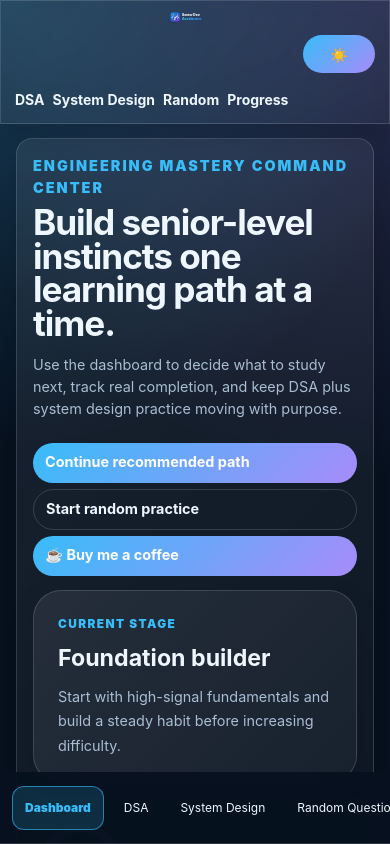
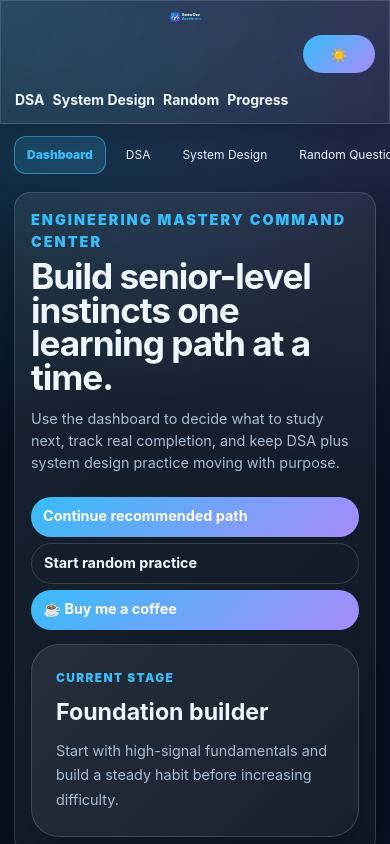
Before and after one commit to msomi22/senior-dev-accelerator, a React (Vite) app: page / in a window 390 px wide. Shown: the top 844 px of the page. Built offline with nearby package versions, Linux system fonts and the light colour scheme; no server answers.

Commit message:
Keep mobile sidebar navigation visible

```diff
--- a/src/styles/mobile-first-enhanced.css
+++ b/src/styles/mobile-first-enhanced.css
@@ -3,6 +3,7 @@
     --sidebar-width: 0px;
     --page-padding: 16px;
     --nav-height: 64px;
+    --mobile-sidebar-height: 56px;
   }
 
   body {
@@ -16,41 +17,65 @@
   }
 
   .sidebar {
-    position: fixed;
-    inset: auto 0 0 0;
+    position: sticky;
+    top: var(--nav-height);
+    z-index: 999;
+    inset: auto;
     width: 100%;
-    height: 72px;
+    height: var(--mobile-sidebar-height);
+    min-height: var(--mobile-sidebar-height);
+    max-height: var(--mobile-sidebar-height);
+    display: flex;
     flex-direction: row;
     align-items: center;
-    justify-content: space-around;
-    padding: 0 12px;
-    border-right: 0;
-    border-top: 1px solid var(--sidebar-border);
-    overflow: hidden;
+    justify-content: flex-start;
+    gap: 8px;
+    padding: 8px 16px;
+    border: 0;
+    border-bottom: 1px solid var(--sidebar-border);
+    border-radius: 0;
+    overflow-x: auto;
+    overflow-y: hidden;
+    background: var(--bg-sidebar);
+    box-shadow: var(--shadow-soft);
+    scrollbar-width: none;
   }
 
+  .sidebar::-webkit-scrollbar {
+    display: none;
+  }
+
+  .sidebar .eyebrow,
+  .sidebar .coffee,
+  .sidebar .coffee-btn,
+  .sidebar form,
   .sidebar-logo,
   .nav-label,
   .sidebar-spacer,
   .coffee-link {
-    display: none;
+    display: none !important;
   }
 
   .nav-section {
     width: 100%;
     display: flex;
     align-items: center;
-    justify-content: space-around;
+    justify-content: flex-start;
     padding: 0;
-    gap: 6px;
+    gap: 8px;
   }
 
   .nav-item,
   .sidebar a {
-    min-height: 44px;
-    padding: 10px 12px;
+    flex: 0 0 auto;
+    min-height: 38px;
+    display: inline-flex;
+    align-items: center;
     justify-content: center;
+    padding: 9px 12px;
+    white-space: nowrap;
     font-size: 12px;
+    line-height: 1;
     border-radius: 12px;
   }
 
@@ -101,7 +126,7 @@
 
   .global-search-panel {
     position: fixed;
-    top: calc(var(--nav-height) + 58px);
+    top: calc(var(--nav-height) + var(--mobile-sidebar-height) + 58px);
     left: 16px;
     right: 16px;
     width: auto;
@@ -127,7 +152,7 @@
     grid-column: auto;
     height: auto;
     min-height: 100vh;
-    padding: calc(var(--nav-height) + 12px) 16px 110px;
+    padding: 16px 16px 72px;
     overflow-y: visible;
   }
 
@@ -184,6 +209,7 @@
 @media (max-width: 640px) {
   :root {
     --page-padding: 14px;
+    --mobile-sidebar-height: 54px;
   }
 
   .nav,
@@ -235,14 +261,27 @@
   }
 
   .global-search-panel {
-    top: 128px;
+    top: calc(128px + var(--mobile-sidebar-height));
     left: 14px;
     right: 14px;
   }
 
+  .sidebar {
+    top: 128px;
+    height: var(--mobile-sidebar-height);
+    min-height: var(--mobile-sidebar-height);
+    max-height: var(--mobile-sidebar-height);
+    padding: 7px 14px;
+  }
+
+  .sidebar a {
+    min-height: 38px;
+    padding: 9px 12px;
+  }
+
   .page-wrap,
   .main-content {
-    padding-top: 14px;
+    padding: 14px 14px 72px;
   }
 
   .hero-card,
```
